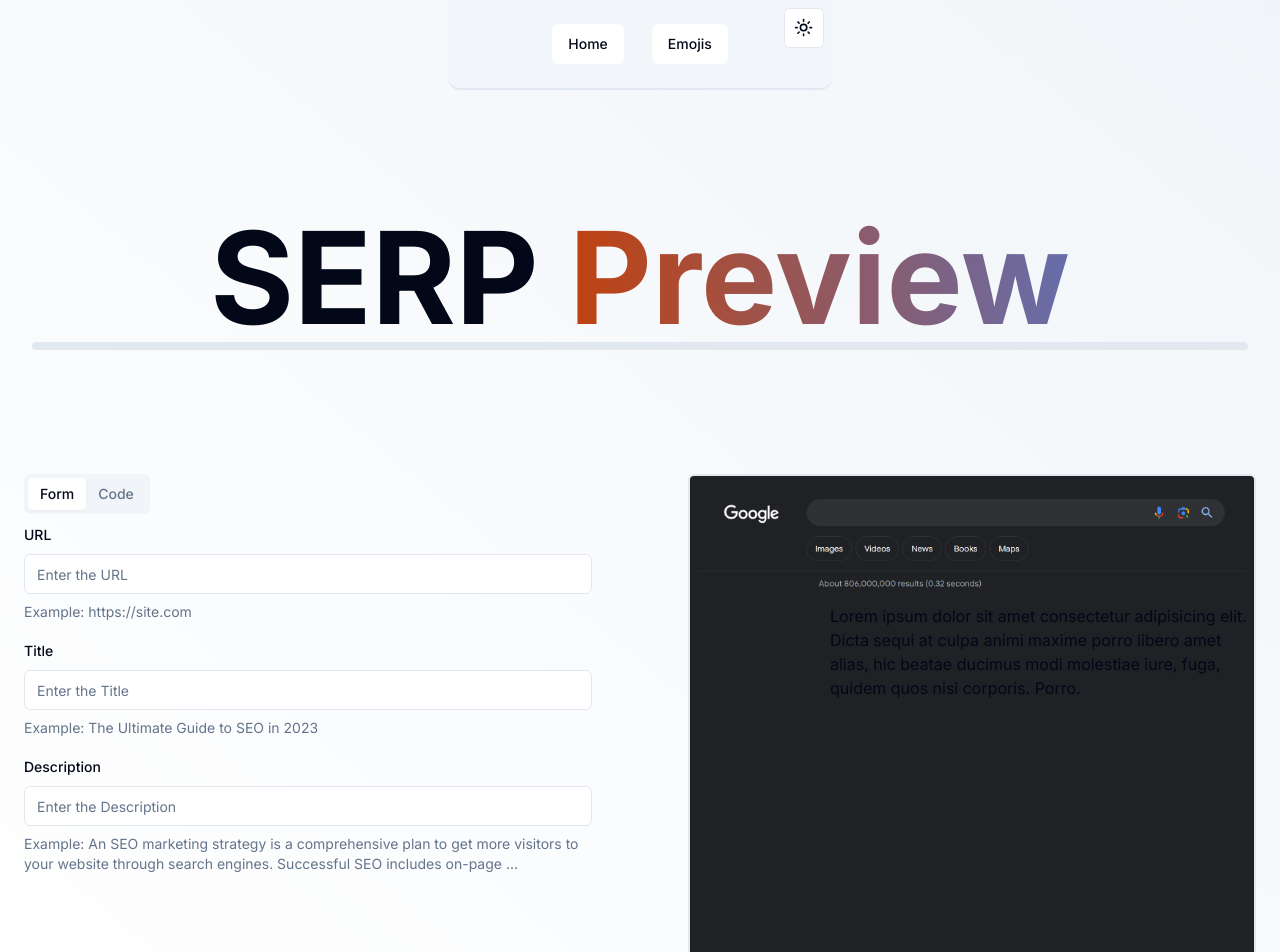
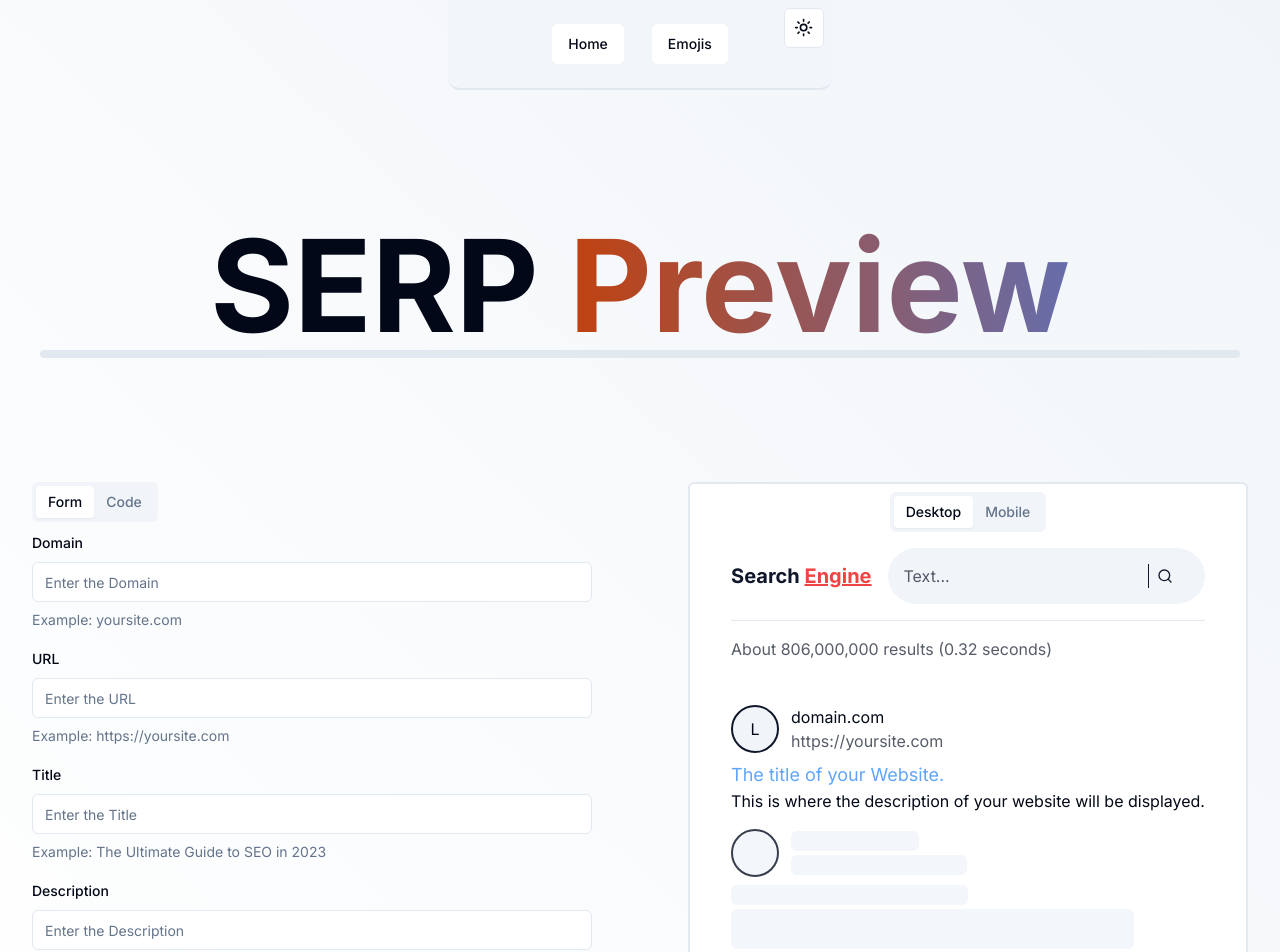
Before and after one commit to AlvaroUrena/serppreview, a Next.js app: page / in a window 1280 px wide. Shown: the top 952 px of the page. Built offline with nearby package versions, Linux system fonts and the light colour scheme.

Commit message:
preview added and working

```diff
--- a/src/app/layout.tsx
+++ b/src/app/layout.tsx
@@ -26,7 +26,7 @@ export default function RootLayout({
       >
         <ThemeProvider attribute='class' defaultTheme='system' enableSystem>
           <Header />
-          <main className='min-h-screen'>{children}</main>
+          <main className='min-h-screen p-2'>{children}</main>
           <Footer />
         </ThemeProvider>
       </body>
--- a/src/app/page.tsx
+++ b/src/app/page.tsx
@@ -25,8 +25,9 @@ export default function Home() {
         <Separator className='h-2 rounded-md' />
       </section>
       <SiteContextProvider>
-        <div className='mx-auto block max-w-[1400px] grid-cols-2 place-items-center items-start gap-24 px-6 md:grid'>
-          <Tabs defaultValue='form' className='w-full'>
+        <div className='mx-auto block max-w-[1400px] grid-cols-2 place-items-center items-start px-6 md:grid md:gap-8 lg:gap-24'>
+          <section className='w-full'>
+            <Tabs defaultValue='form'>
               <TabsList>
                 <TabsTrigger value='form'>Form</TabsTrigger>
                 <TabsTrigger value='code'>Code</TabsTrigger>
@@ -38,6 +39,7 @@ export default function Home() {
                 <Code />
               </TabsContent>
             </Tabs>
+          </section>
           <Preview />
         </div>
       </SiteContextProvider>
--- a/src/components/formElement.tsx
+++ b/src/components/formElement.tsx
@@ -16,6 +16,7 @@ import { valibotResolver } from '@hookform/resolvers/valibot'
 import { useSiteContext } from '@/contexts/site-context'
 
 const formSchema = object({
+  domain: string('Please enter the URL', [url('Please enter a valid URL')]),
   url: string('Please enter the URL', [url('Please enter a valid URL')]),
   title: string('Please enter the Title', [
     minLength(4, 'Please enter a valid title')
@@ -26,11 +27,20 @@ const formSchema = object({
 })
 
 export default function FormElement() {
-  const { url, setUrl, title, setTitle, description, setDescription } =
-    useSiteContext()
+  const {
+    domain,
+    setDomain,
+    url,
+    setUrl,
+    title,
+    setTitle,
+    description,
+    setDescription
+  } = useSiteContext()
   const form = useForm({
     resolver: valibotResolver(formSchema),
     defaultValues: {
+      domain,
       url,
       title,
       description
@@ -40,6 +50,29 @@ export default function FormElement() {
   return (
     <Form {...form}>
       <form className='space-y-4'>
+        <FormField
+          control={form.control}
+          name='domain'
+          render={({ field }) => (
+            <FormItem>
+              <FormLabel>Domain</FormLabel>
+              <FormControl>
+                <Input
+                  placeholder='Enter the Domain'
+                  {...field}
+                  onChange={e => {
+                    field.onChange(e)
+                    setDomain(e.target.value)
+                    form.trigger('domain')
+                  }}
+                  size={60}
+                />
+              </FormControl>
+              <FormDescription>Example: yoursite.com</FormDescription>
+              <FormMessage />
+            </FormItem>
+          )}
+        />
         <FormField
           control={form.control}
           name='url'
@@ -58,7 +91,7 @@ export default function FormElement() {
                   size={60}
                 />
               </FormControl>
-              <FormDescription>Example: https://site.com</FormDescription>
+              <FormDescription>Example: https://yoursite.com</FormDescription>
               <FormMessage />
             </FormItem>
           )}
--- /dev/null
+++ b/src/components/pageSkeleton.tsx
@@ -0,0 +1,19 @@
+import { Skeleton } from './ui/skeleton'
+
+export default function PageSkeleton() {
+  return (
+    <>
+      <section className='flex items-center gap-3'>
+        <Skeleton className='h-12 w-12 rounded-full border-2 border-primary bg-accent p-4' />
+        <div className='flex flex-col gap-1'>
+          <Skeleton className='h-5 w-32' />
+          <Skeleton className='h-5 w-44' />
+        </div>
+      </section>
+      <section className='mb-4 flex flex-col gap-1'>
+        <Skeleton className='mt-2 h-5 w-[50%]' />
+        <Skeleton className='h-10 w-[85%]' />
+      </section>
+    </>
+  )
+}
--- a/src/components/preview.tsx
+++ b/src/components/preview.tsx
@@ -1,30 +1,83 @@
 'use client'
 
+import { Tabs, TabsContent, TabsList, TabsTrigger } from '@/components/ui/tabs'
 import { useSiteContext } from '@/contexts/site-context'
-import Image from 'next/image'
+import SearchEngineHeader from './searchEngineHeader'
+import PageSkeleton from './pageSkeleton'
 
 export default function Preview() {
-  const { url, setUrl, title, setTitle, description, setDescription } =
-    useSiteContext()
+  const { domain, url, title, description } = useSiteContext()
 
   return (
-    <section className='mt-12 select-none rounded-md border-2 border-border bg-[#1f2125] md:mt-0'>
-      <header className='p-2 pb-1'>
-        <Image
-          src='/images/google_search.png'
-          alt='google search'
-          width={600}
-          height={200}
-        />
-      </header>
-      <main className='h-96 pl-[140px]'>
-        <p>
-          Lorem ipsum dolor sit amet consectetur adipisicing elit. Dicta sequi
-          at culpa animi maxime porro libero amet alias, hic beatae ducimus modi
-          molestiae iure, fuga, quidem quos nisi corporis. Porro.
-        </p>
-        <h1>{url}</h1>
-      </main>
+    <section className='mt-12 w-full select-none rounded-md border-2 border-border bg-background p-2 md:mt-0'>
+      <Tabs defaultValue='desktop' className='grid w-full place-items-center'>
+        <TabsList>
+          <TabsTrigger value='desktop'>Desktop</TabsTrigger>
+          <TabsTrigger value='mobile'>Mobile</TabsTrigger>
+        </TabsList>
+        <TabsContent value='desktop'>
+          <SearchEngineHeader />
+          <main className='mt-8 p-2'>
+            <section className='flex items-center gap-3'>
+              <div className='grid h-12 w-12 place-content-center rounded-full border-2 border-primary bg-accent p-4'>
+                L
+              </div>
+              <div className='flex flex-col'>
+                <p>{domain ? domain : 'domain.com'}</p>
+                <p className='text-primary/70'>
+                  {url ? url : 'https://yoursite.com'}
+                </p>
+              </div>
+            </section>
+            <section className='mb-4'>
+              <p className='mt-2 text-lg text-blue-400'>
+                {title ? title : 'The title of your Website.'}
+              </p>
+              <p className='text-md text-primary`'>
+                {description
+                  ? description
+                  : 'This is where the description of your website will be displayed.'}
+              </p>
+            </section>
+            <PageSkeleton />
+            <PageSkeleton />
+          </main>
+        </TabsContent>
+        <TabsContent value='mobile' className='max-w-sm'>
+          <SearchEngineHeader />
+          <main className='mt-8 p-2'>
+            <div className='mb-4 rounded-md bg-accent/50 p-2'>
+              <section className='flex items-center gap-3 border-b border-primary pb-1'>
+                <div className='grid h-12 w-12 place-content-center rounded-full border-2 border-primary bg-accent p-4'>
+                  L
+                </div>
+                <div className='flex flex-col'>
+                  <p>{domain ? domain : 'domain.com'}</p>
+                  <p className='text-primary/70'>
+                    {url ? url : 'https://yoursite.com'}
+                  </p>
+                </div>
+              </section>
+              <section>
+                <p className='mt-2 text-lg text-blue-400'>
+                  {title ? title : 'The title of your Website.'}
+                </p>
+                <p className='text-md text-primary`'>
+                  {description
+                    ? description
+                    : 'This is where the description of your website will be displayed.'}
+                </p>
+              </section>
+            </div>
+            <div className='mb-4 rounded-md bg-accent/50 p-2'>
+              <PageSkeleton />
+            </div>
+            <div className='mb-4 rounded-md bg-accent/50 p-2'>
+              <PageSkeleton />
+            </div>
+          </main>
+        </TabsContent>
+      </Tabs>
     </section>
   )
 }
--- /dev/null
+++ b/src/components/searchEngineHeader.tsx
@@ -0,0 +1,24 @@
+import { Separator } from './ui/separator'
+import { Search } from 'lucide-react'
+
+export default function SearchEngineHeader() {
+  return (
+    <header className='p-2 pb-1'>
+      <div className='flex items-center gap-4'>
+        <p className='min-w-max text-xl font-bold text-primary'>
+          Search <span className='text-red-500 underline'>Engine</span>
+        </p>
+        <div className='flex w-full rounded-full bg-accent p-4 text-primary/70'>
+          <div className='flex-1'>Text...</div>
+          <div className='mr-4 grid place-items-center border-l border-primary pl-2'>
+            <Search className='h-4 w-4 text-primary' />
+          </div>
+        </div>
+      </div>
+      <Separator className='my-4' />
+      <p className='text-primary/70'>
+        About 806,000,000 results (0.32 seconds)
+      </p>
+    </header>
+  )
+}
--- /dev/null
+++ b/src/components/ui/skeleton.tsx
@@ -0,0 +1,15 @@
+import { cn } from "@/lib/utils"
+
+function Skeleton({
+  className,
+  ...props
+}: React.HTMLAttributes<HTMLDivElement>) {
+  return (
+    <div
+      className={cn("animate-pulse rounded-md bg-muted", className)}
+      {...props}
+    />
+  )
+}
+
+export { Skeleton }
--- a/src/contexts/site-context.tsx
+++ b/src/contexts/site-context.tsx
@@ -7,6 +7,8 @@ type SiteContextProviderProps = {
 }
 
 type SiteContext = {
+  domain: string
+  setDomain: React.Dispatch<React.SetStateAction<string>>
   url: string
   setUrl: React.Dispatch<React.SetStateAction<string>>
   title: string
@@ -20,6 +22,7 @@ export const SiteContext = createContext<SiteContext | null>(null)
 export default function SiteContextProvider({
   children
 }: SiteContextProviderProps) {
+  const [domain, setDomain] = useState<string>('')
   const [url, setUrl] = useState<string>('')
   const [title, setTitle] = useState<string>('')
   const [description, setDescription] = useState<string>('')
@@ -27,6 +30,8 @@ export default function SiteContextProvider({
   return (
     <SiteContext.Provider
       value={{
+        domain,
+        setDomain,
         url,
         setUrl,
         title,
```
Lines whose indentation alone changed are shown as unchanged.
